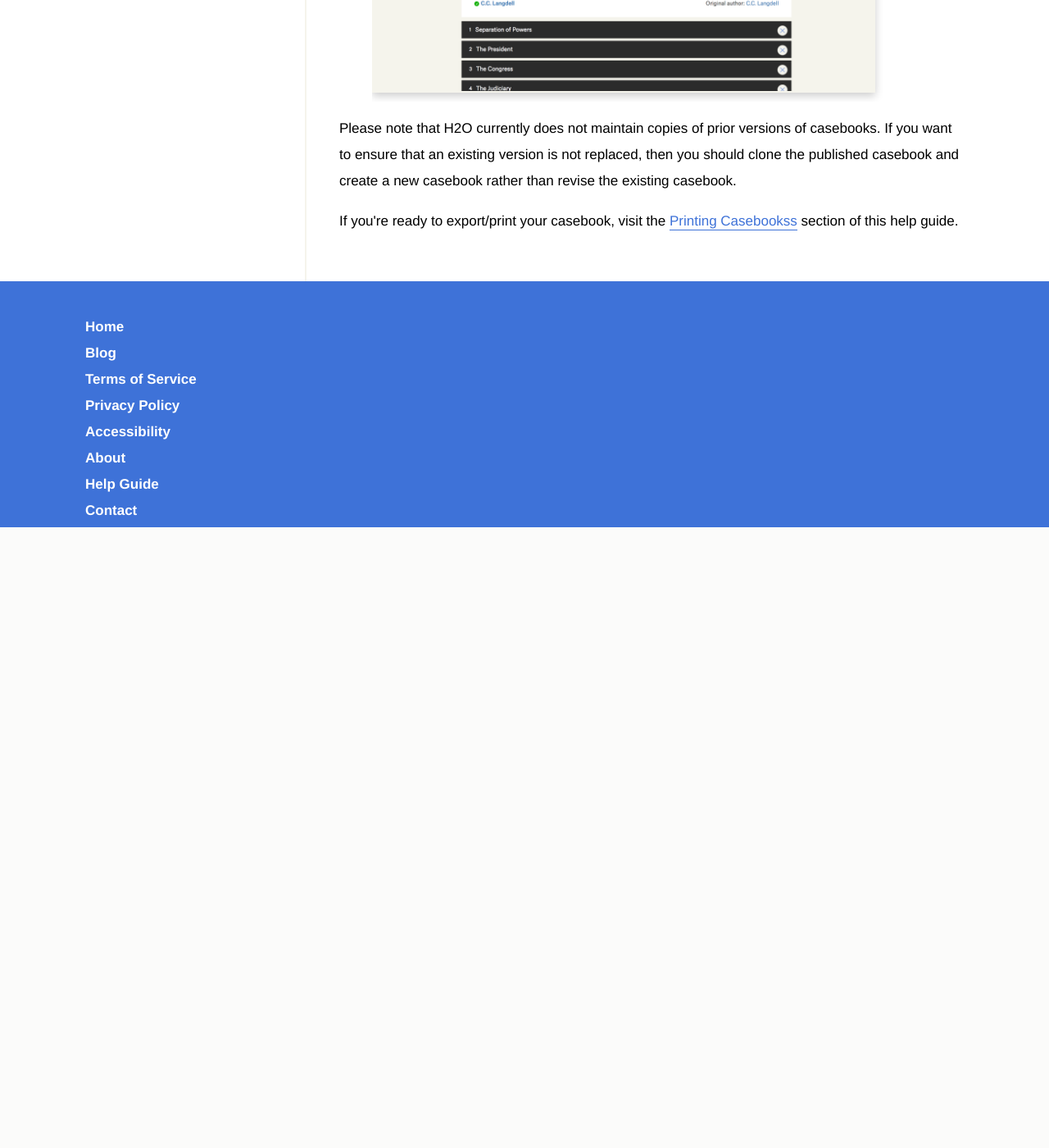
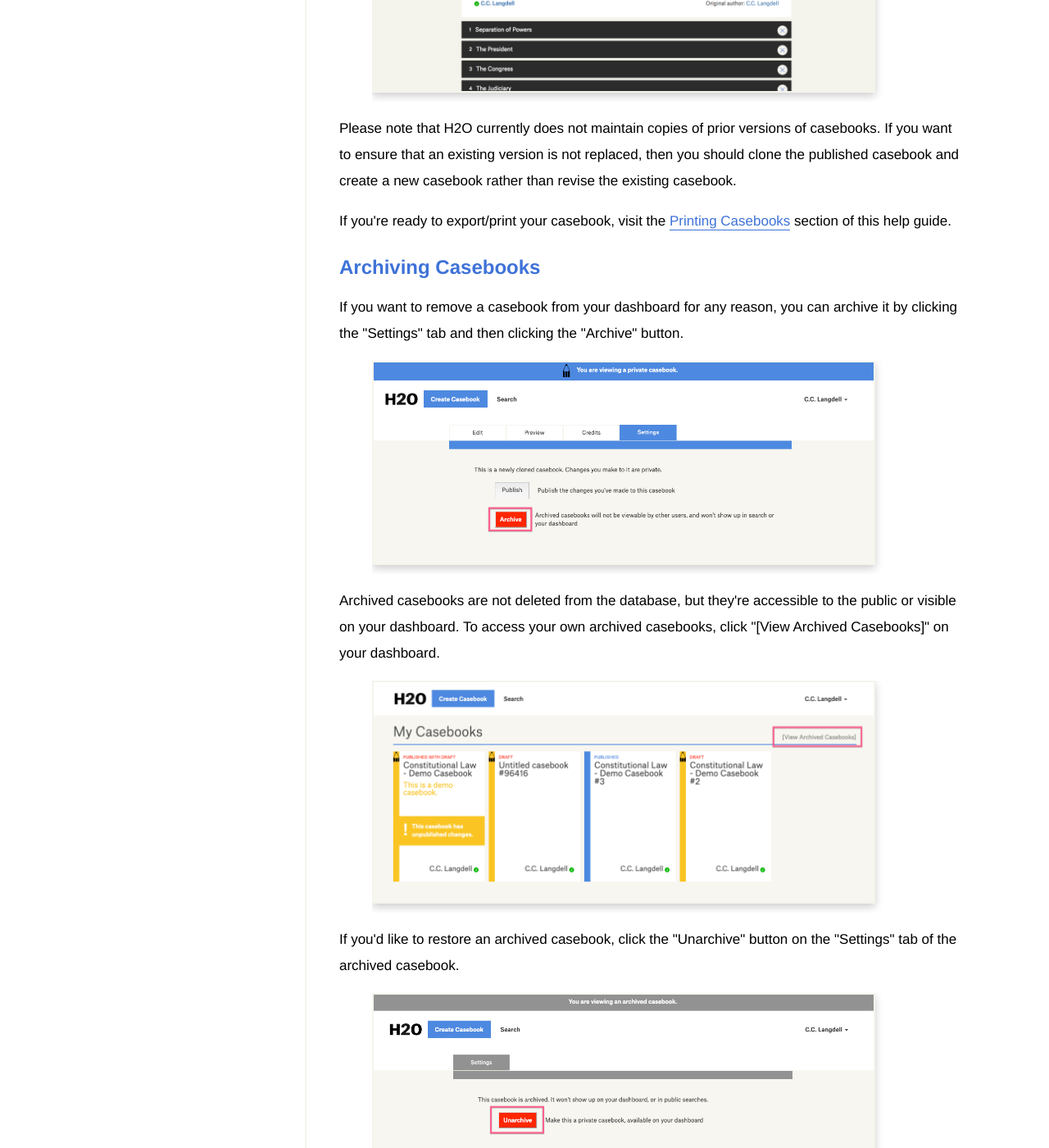
Before and after one commit to harvard-lil/h2o-static, a Jekyll site: the page built from app/making-casebooks.html, in a window 1280 px wide and 1400 px high, scrolled down 14058 px. Shown: the whole window at 82% size. Built offline with Jekyll 4.4.1, drawn with Linux system fonts in a browser that asks for light colours; before the commit the page ends 14701 px from its top, so only the background shows below that.

Commit message:
text and images for archived casebooks

```diff
--- a/app/making-casebooks.html
+++ b/app/making-casebooks.html
@@ -284,6 +284,20 @@ sharing-image: images/h2o-logo.svg
 
     <p>Please note that H2O currently does not maintain copies of prior versions of casebooks. If you want to ensure that an existing version is not replaced, then you should clone the published casebook and create a new casebook rather than revise the existing casebook.</p>
 
-    <p>If you're ready to export/print your casebook, visit the <a href="{{ site.baseurl }}/printing-casebooks">Printing Casebookss</a> section of this help guide.</p>
+    <p>If you're ready to export/print your casebook, visit the <a href="{{ site.baseurl }}/printing-casebooks">Printing Casebooks</a> section of this help guide.</p>
+
+    <h2 id="archiving-casebooks">Archiving Casebooks</h2>
+    <p>If you want to remove a casebook from your dashboard for any reason, you can archive it by clicking the "Settings" tab and then clicking the "Archive" button.</p>
+    <figure>
+        <img src="{{ site.baseurl }}/assets/images/archive-casebook.png" alt="A screenshot of a casebook's settings tab showing the archive button.">
+    </figure>
+    <p>Archived casebooks are not deleted from the database, but they're accessible to the public or visible on your dashboard. To access your own archived casebooks, click "[View Archived Casebooks]" on your dashboard.</p>
+    <figure>
+        <img src="{{ site.baseurl }}/assets/images/archived-casebooks-dashboard.png" alt="A screenshot of author's dashboard showing the View Archived Casebooks tab in the upper right.">
+    </figure>
+    <p>If you'd like to restore an archived casebook, click the "Unarchive" button on the "Settings" tab of the archived casebook.</p>
+    <figure>
+        <img src="{{ site.baseurl }}/assets/images/unarchive-casebook.png" alt="A screenshot of an archived casebook's settings tab showing the unarchive button.">
+    </figure>
 
 </main>
```
Also changed, not shown: app/assets/images/archive-casebook.png (added), app/assets/images/archived-casebooks-dashboard.png (added), app/assets/images/unarchive-casebook.png (added).
